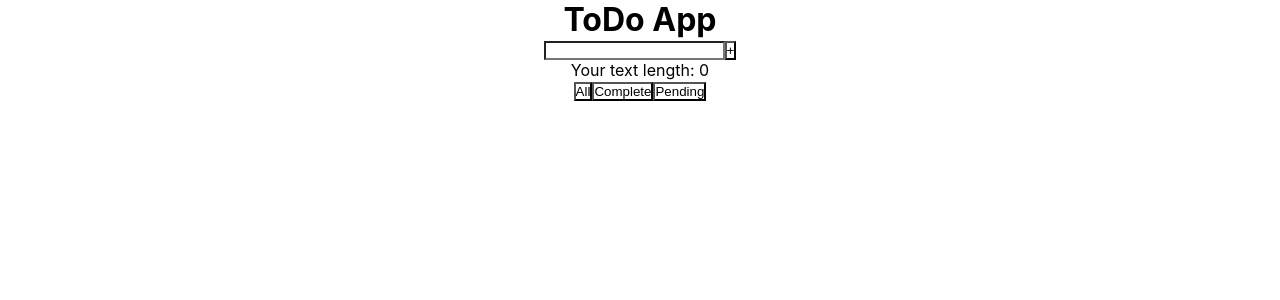
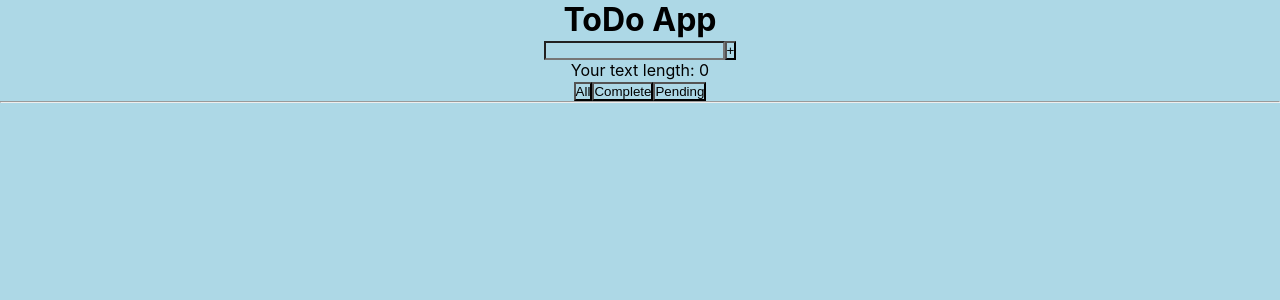
Before and after one commit to AlexF090/todoapp-team-ANP, a React (Create React App) app: page / in a window 1280 px wide. Shown: the top 300 px of the page. Built offline with nearby package versions, Linux system fonts and the light colour scheme.

Commit message:
change after review

```diff
--- a/src/components/App/App.js
+++ b/src/components/App/App.js
@@ -24,20 +24,20 @@ const Button = ({ myFunction, label }) => {
   return <button onClick={myFunction}>{label}</button>;
 };
 
-const ToDo = ({ item, index, remove, toggleStatus, visible }) => {
+const ToDo = ({ item, remove, toggleStatus, visible }) => {
   return (
     <li className={visible ? "" : "hidden"}>
       <Button
         label="X"
         myFunction={() => {
-          remove(index);
+          remove();
         }}
       />
       {item.text}
       <Button
         label={item.status}
         myFunction={() => {
-          toggleStatus(index);
+          toggleStatus();
         }}
       />
     </li>
@@ -47,7 +47,7 @@ const ToDo = ({ item, index, remove, toggleStatus, visible }) => {
 function App() {
   const [textInput, setTextInput] = useState("");
   const [items, setItems] = useState([]); //[{text: '', status: true}]
-  // const [fiteredItems, setFiteredItems] = useState([...items])
+
   const [filterStatus, setFilterStatus] = useState("All");
   const handleOnChange = (event) => {
     setTextInput(event.target.value);
@@ -56,7 +56,6 @@ function App() {
   const add = () => {
     const saveInputInList = [...items, { text: textInput, status: "Pending" }];
     setItems(saveInputInList);
-    // console.log(items)
   };
 
   const remove = (itemIndex) => {
@@ -69,30 +68,14 @@ function App() {
     newItems[itemIndex].status =
       newItems[itemIndex].status === "Complete" ? "Pending" : "Complete";
     setItems(newItems);
-    // console.log(newItems)
   };
 
-  const FilterByStatus = (value) => {
-    const updatedStuff = items.filter((items) => items.status === value);
-    setItems(updatedStuff);
-  };
-  const AllStats = () => {
-    const newItems = [...items];
-    setItems(newItems);
-    console.log(newItems);
-  };
   return (
     <div className="App">
       <h1>ToDo App</h1>
       <input onChange={handleOnChange} type="text" />
       <button onClick={add}>+</button>
-      {/* <button
-        onClick={() => {
-          console.log(items);
-        }}
-      >
-        check
-      </button> */}
+
       <p>{`Your text length: ${textInput.replace(/\s+/g, "").length}`}</p>
       <button
         onClick={() => {
@@ -103,14 +86,12 @@ function App() {
       </button>
       <button onClick={() => setFilterStatus("Complete")}>Complete</button>
       <button onClick={() => setFilterStatus("Pending")}>Pending</button>
-      {/* <hr /> */}
+      <hr />
       <ul>
-        {/* <MyList items={items} /> */}
         {items.map((item, index) => (
           <ToDo
             key={`${index}_${item.text}`}
             item={item}
-            index={index}
             remove={() => {
               remove(index);
             }}
--- a/src/style/globalstyles.js
+++ b/src/style/globalstyles.js
@@ -4,7 +4,7 @@ import { createGlobalStyle } from "styled-components";
 const GlobalStyle = createGlobalStyle`
 * {
 box-sizing: border-box;
-background-color: #fff;
+background-color: lightblue;
 
 }
 body {
```
